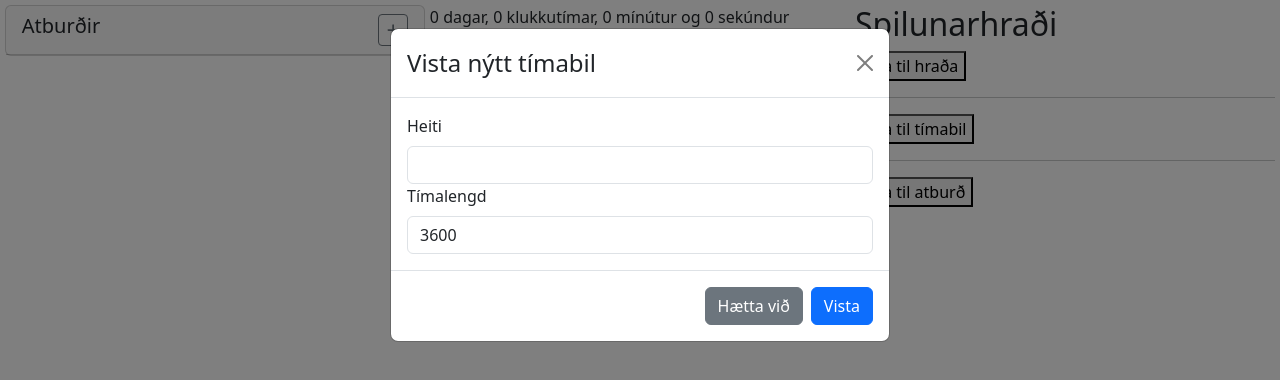
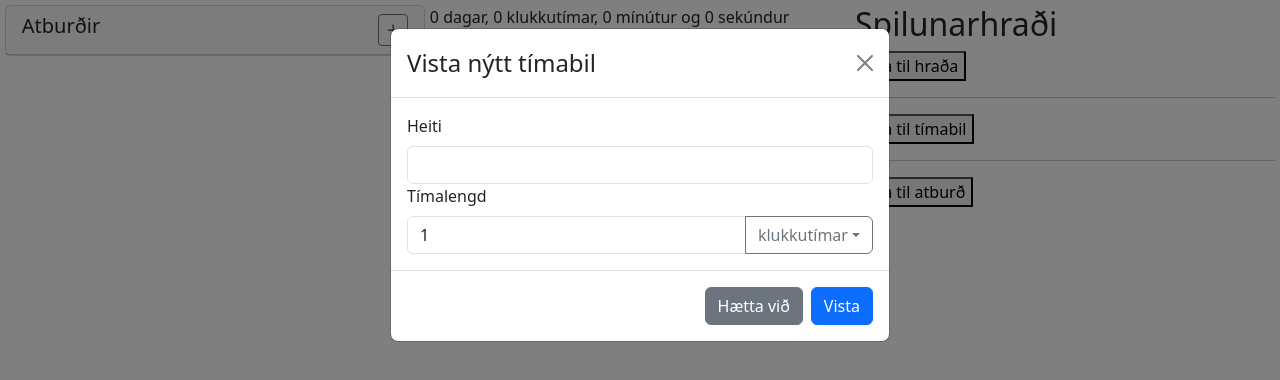
Before and after one commit to thoddi/dnd-timer, a React (Create React App) app: page / in a window 1280 px wide. Both pictures are taken after a click on the button "Búa til tímabil". Shown: the top 380 px of the page. Built offline with nearby package versions, Linux system fonts and the light colour scheme.

Commit message:
Stilling tímabils
Útfært notendavænni leið til að velja lengd tímabils.

```diff
--- a/src/lists/durations/CreateDurationModal.tsx
+++ b/src/lists/durations/CreateDurationModal.tsx
@@ -2,30 +2,86 @@ import { useContext, useState } from "react";
 import FormGroup from "../../utilityComponents/FormGroup";
 import Modal from "../../utilityComponents/Modal";
 import { DurationContext } from "../../contexts/AppContextProvider";
+import InputGroup from "react-bootstrap/esm/InputGroup";
+import DropdownButton from "react-bootstrap/esm/DropdownButton";
+import Dropdown from "react-bootstrap/esm/Dropdown";
+import Form from "react-bootstrap/esm/Form";
+
+interface TimeUnit {
+  name: string;
+  seconds: number;
+}
+interface UnitsOfTime {
+  [key: string]: TimeUnit;
+}
+
+const unitsOfTime: UnitsOfTime = {
+  seconds: {
+    name: 'sekúndur',
+    seconds: 1,
+  },
+  minutes: {
+    name: 'mínútur',
+    seconds: 60,
+  },
+  hours: {
+    name: 'klukkutímar',
+    seconds: 3_600,
+  },
+  days: {
+    name: 'dagar',
+    seconds: 86_400,
+  },
+  months: {
+    name: 'mánuðir',
+    seconds: 2_592_000, // 30 dagar
+  },
+  years: {
+    name: 'ár',
+    seconds: 31_104_000,
+  },
+};
 
 interface Props {
   show: boolean;
   onHide(): void;
 }
 
-function CreateDurationModal({ show, onHide }: Props) {
-  const defaultDuration = 3600; // 1 hour
+function CreateDurationModal({ show, onHide: _onHide }: Props) {
   const [name, setName] = useState('');
-  const [duration, setDuration] = useState(defaultDuration); // 1 hour
+  const [duration, setDuration] = useState(1);
+  const [unit, setUnit] = useState('hours');
 
   const { add } = useContext(DurationContext);
 
   const onSave = () => {
-    add({ name, duration });
-    setName('');
-    setDuration(defaultDuration);
+    add({ name, duration: duration * unitsOfTime[unit].seconds });
     onHide();
   };
+
+  const onHide = () => {
+    _onHide();
+    setName('');
+    setDuration(1);
+  };
+
 
   return (
     <Modal show={show} title="Vista nýtt tímabil" onHide={onHide} primaryBtnText="Vista" onPrimaryBtnClick={onSave}>
       <FormGroup label="Heiti" value={name} onChange={setName}></FormGroup>
-      <FormGroup type="number" label="Tímalengd" value={duration} onChange={(value?: number) => setDuration(value ?? 0)}></FormGroup>
+      <Form.Label>Tímalengd</Form.Label>
+      <InputGroup>
+        <Form.Control type="number" value={duration} onChange={({ currentTarget }) => setDuration(Number(currentTarget.value))} />
+        <DropdownButton
+          variant="outline-secondary"
+          align="end"
+          title={unitsOfTime[unit].name}>
+            {Object.entries(unitsOfTime).map(([key, value]) => (
+              <Dropdown.Item active={unit === key} onClick={() => setUnit(key)}>{value.name}</Dropdown.Item>
+            ))}
+        </DropdownButton>
+      </InputGroup>
+
     </Modal>
   )
 }
```
Also changed, not shown: src/timers/TimerList.tsx (+0 -7 lines).
